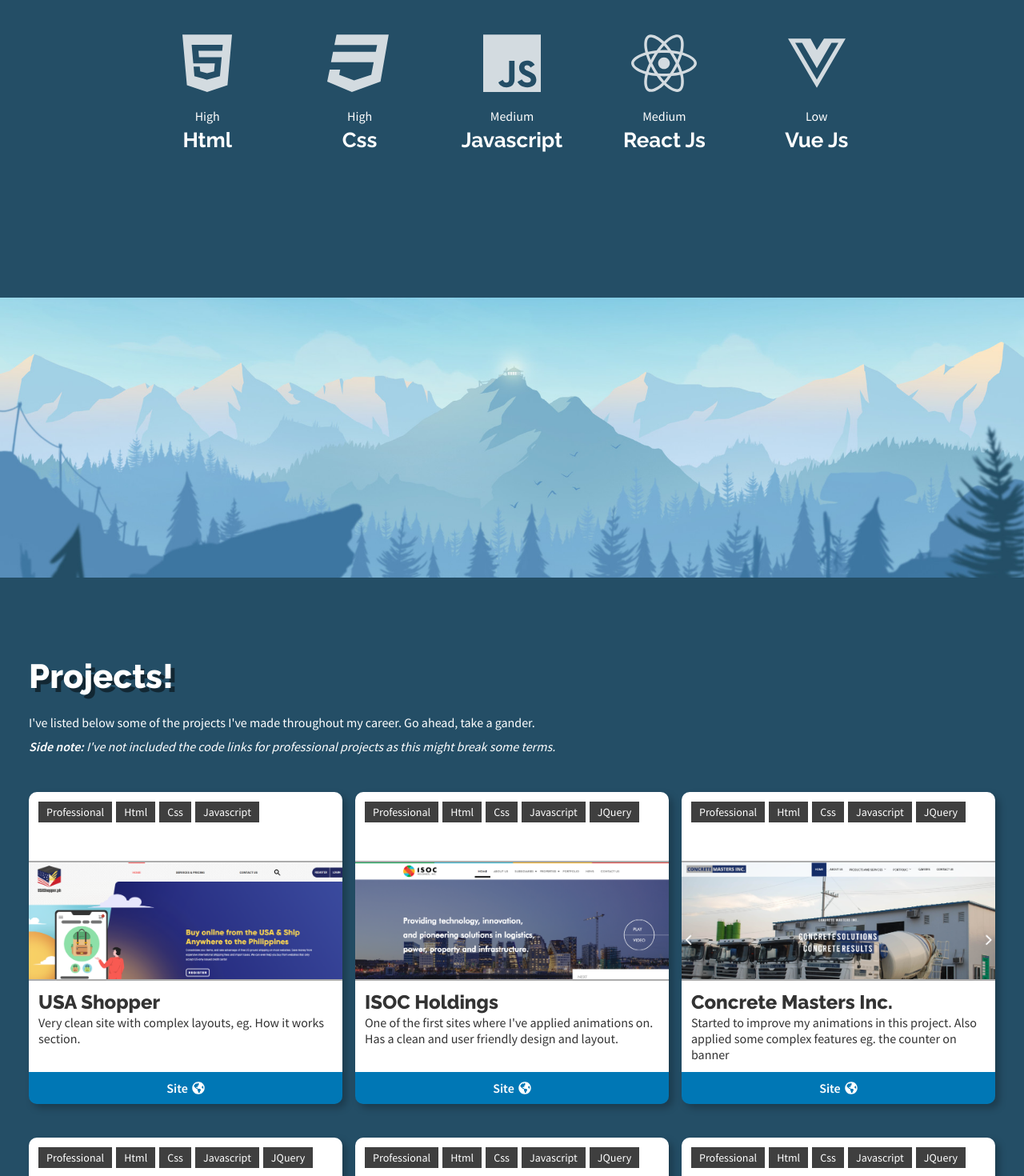
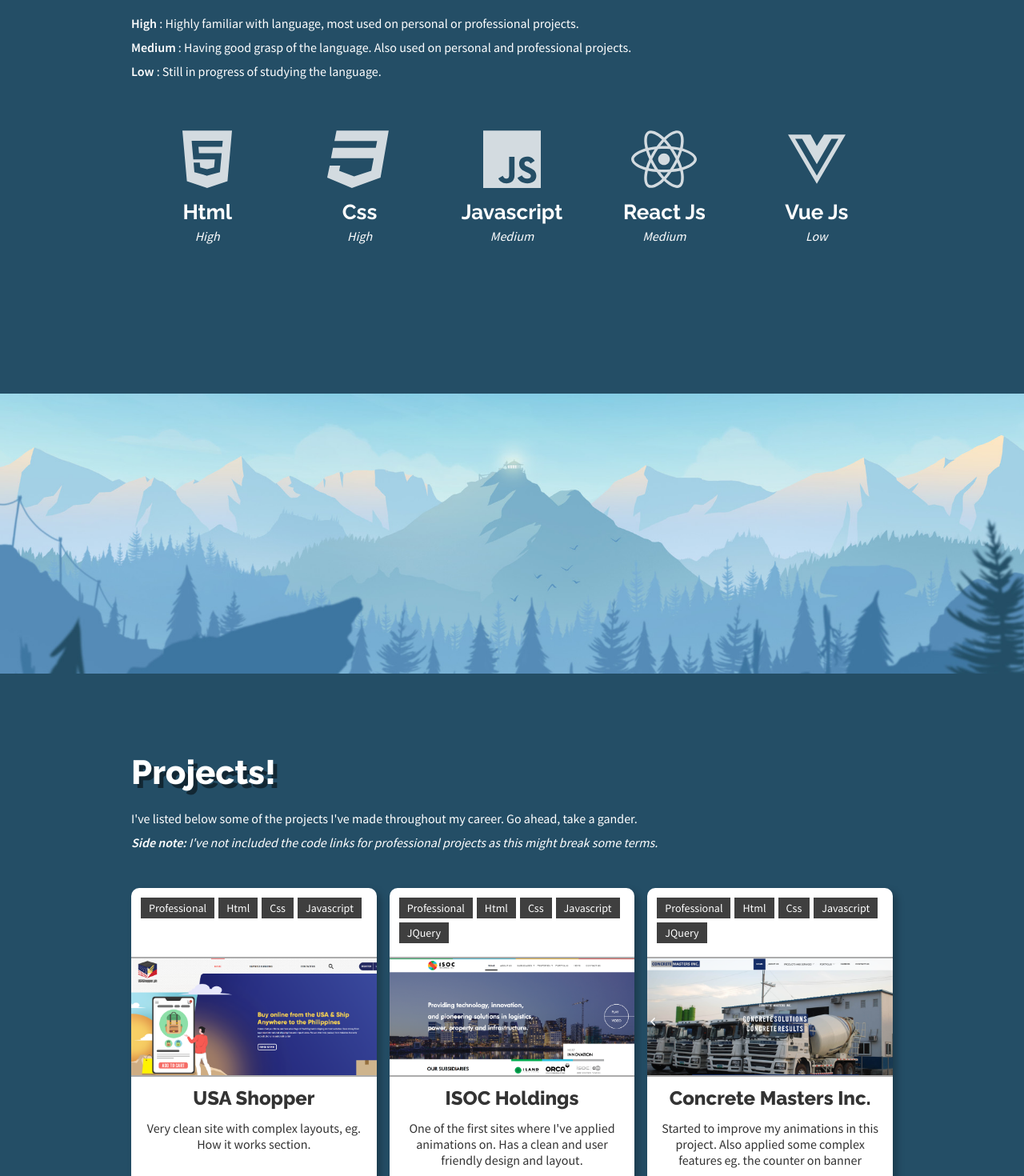
Before and after one commit to nathrmendoza/react-portfolio-static, a React (Create React App) app: page / in a window 1280 px wide. Shown: the part 1380-2850 px from the top of the page at 80% size. Built offline with nearby package versions, Linux system fonts and the light colour scheme; the HTML template or start-up script is replaced by a standard one.

Commit message:
qa fixes

```diff
--- a/src/assets/main.css
+++ b/src/assets/main.css
@@ -531,13 +531,18 @@ header .nav-header.active .nav-wrapper a:last-child, header .nav-header.active .
   transition: all 200ms ease-in-out;
 }
 
-.sec-skills .skills-list .skill-item:hover {
-  background: rgba(0, 0, 0, 0.25);
+.sec-skills .skills-list .skill-item:hover .inner-skill-wrap {
+  -webkit-transform: scale(1.1);
+          transform: scale(1.1);
 }
 
 .sec-skills .skills-list .skill-item .inner-skill-wrap {
   width: 100%;
   text-align: center;
+  -webkit-transition: -webkit-transform 0.3s ease;
+  transition: -webkit-transform 0.3s ease;
+  transition: transform 0.3s ease;
+  transition: transform 0.3s ease, -webkit-transform 0.3s ease;
 }
 
 .sec-skills .skills-list .skill-item .inner-skill-wrap img {
@@ -571,7 +576,7 @@ header .nav-header.active .nav-wrapper a:last-child, header .nav-header.active .
 
 .projects-wrapper {
   width: 100%;
-  max-width: 1366px;
+  max-width: 1024px;
   margin: 0 auto;
   padding: 98px 36px 42px;
 }
@@ -598,7 +603,7 @@ header .nav-header.active .nav-wrapper a:last-child, header .nav-header.active .
 }
 
 .projects-list .single-project {
-  width: 25%;
+  width: 33.333%;
   margin-bottom: 42px;
   padding: 0 8px;
 }
@@ -660,8 +665,14 @@ header .nav-header.active .nav-wrapper a:last-child, header .nav-header.active .
   padding: 12px;
 }
 
+.projects-list .single-project .inner .info h5 {
+  text-align: center;
+  margin-bottom: 12px;
+}
+
 .projects-list .single-project .inner .info p {
   font: 16px/20px "Source Sans Pro", sans-serif;
+  text-align: center;
 }
 
 .projects-list .single-project .inner .top-info {
--- a/src/assets/main.scss
+++ b/src/assets/main.scss
@@ -163,8 +163,8 @@ header{width: 100%; position: fixed; top: 0; left: 0; z-index: 99; background: r
   .inner-wrapper>h1{text-shadow: 5px 5px 0 rgba(0,0,0,0.5); margin-bottom: 24px;}
   .skills-list {width: 100%; display: flex; align-items: stretch; justify-content: flex-start; flex-wrap: wrap; padding: 42px 0;
     .skill-item{width: 20%; padding:12px; margin-bottom: 56px; border-radius: 8px; overflow: hidden; transition: all 200ms ease-in-out;
-      &:hover{background: rgba(0,0,0,0.25);}
-      .inner-skill-wrap {width: 100%; text-align: center;
+      &:hover{.inner-skill-wrap{transform: scale(1.1);}}
+      .inner-skill-wrap {width: 100%; text-align: center; transition: transform 0.3s ease;
         img{display: block; margin: 0 auto 10px; width: auto; height: 82px; opacity: 0.8; filter: invert(1); user-select: none;}
         h3 {font: 26px/30px $fontheading; user-select: none;}
         span{user-select: none;}
@@ -179,12 +179,12 @@ header{width: 100%; position: fixed; top: 0; left: 0; z-index: 99; background: r
 //     box-shadow: 0 0 10px rgba(0,0,0,0.25);
 // }
 //PROJECTS
-.projects-wrapper {width: 100%; max-width: 1366px; margin: 0 auto; padding: 98px 36px 42px;
+.projects-wrapper {width: 100%; max-width: 1024px; margin: 0 auto; padding: 98px 36px 42px;
   &>h1{text-shadow: 5px 5px 0 rgba(0,0,0,0.5); margin-bottom: 24px;}
 }
 .projects-list {display: flex; align-items: stretch; justify-content: flex-start; padding: 42px 0 0; flex-wrap: wrap; margin: 0 -8px;
 
-  .single-project{width: 25%; margin-bottom: 42px; padding: 0 8px;
+  .single-project{width: 33.333%; margin-bottom: 42px; padding: 0 8px;
     .inner{border-radius: 10px; color: #333; padding: 0 0 40px; overflow: hidden; height: 100%; position: relative; box-shadow: 5px 5px 10px rgba(0,0,0,0.25);
       .tags-group{padding: 0 12px; margin: 0 -2.5px 12px; display: flex; align-items: flex-start; justify-content: flex-start; flex-wrap: wrap; min-height: 62px;
         .tag {padding: 0 2.5px;
@@ -194,7 +194,8 @@ header{width: 100%; position: fixed; top: 0; left: 0; z-index: 99; background: r
       }
       .proj-feat-img{width: 100%; height: 150px; background-size: cover!important; background-repeat: no-repeat; border: 2px solid #acacac; border-right: none; border-left: none;}
       .info{width: 100%; padding: 12px;
-        p{font: 16px/20px $fontmain;}
+        h5{text-align: center; margin-bottom: 12px;}
+        p{font: 16px/20px $fontmain; text-align: center;}
       }
       .top-info{background: white; height: 100%; padding-top: 12px;}
       .btns-wrapper {width: 100%; display: flex; position: absolute; bottom: 0; left: 0; border-bottom-right-radius: 10px;
--- a/src/components/Skill-Components/SkillsItem.js
+++ b/src/components/Skill-Components/SkillsItem.js
@@ -5,8 +5,8 @@ const SkillsItem = ({skill}) => {
         <div className="skill-item">
             <div className="inner-skill-wrap">
                 <img src={process.env.PUBLIC_URL + skill.image.url} alt="test"/>
-                <span className="proficiency">{skill.skill_proficiency.name}</span>
                 <h3>{skill.name}</h3>
+                <span className="proficiency"><em>{skill.skill_proficiency.name}</em></span>
             </div>
         </div>
     )
--- a/src/components/Skills.js
+++ b/src/components/Skills.js
@@ -6,7 +6,11 @@ const Skills = ({skills_data}) => {
             <div className="inner-wrapper">
                 <h1>Attained Skills</h1>
                 <p>I've listed below the skills which I've gained throughout the course of my career.
-                    Proficiency of each skill is based on how frequent I've applied it through projects I've handled.</p>
+                    Proficiency of each skill is based on how frequent I've applied it through projects I've handled.<br/><br/>
+                    <b>High</b> : Highly familiar with language, most used on personal or professional projects.<br/>
+                    <b>Medium</b> : Having good grasp of the language. Also used on personal and professional projects.<br/>
+                    <b>Low</b> : Still in progress of studying the language.
+                    </p>
 
                 <SkillsList skill_items={skills_data}/>
             </div>
```
Also changed, not shown: src/routes/Main.js (line endings or trailing spaces), 1 other file (tests, documents, lock files or other folders).
